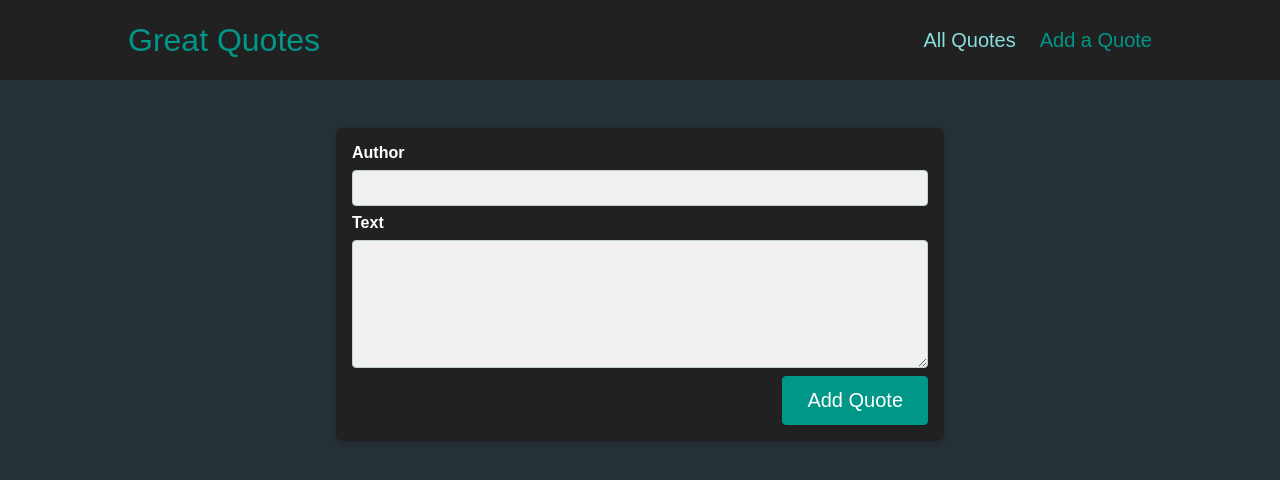
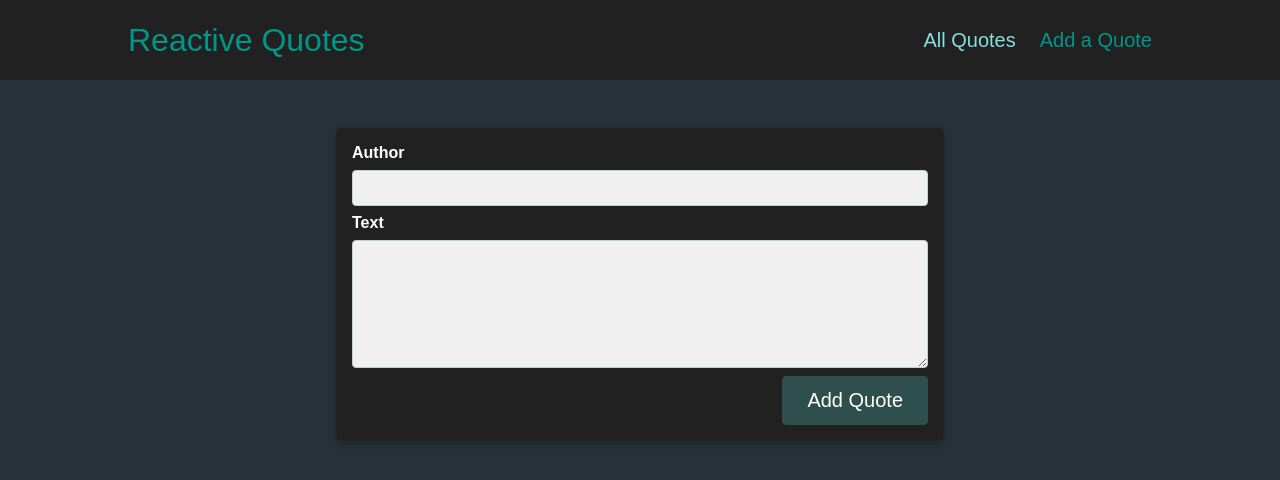
Before and after one commit to jorkufrbg/Reactive-Proverbs, a React (Create React App) app: page /new-quote in a window 1280 px wide. Shown: the top 480 px of the page. Built offline with nearby package versions, Linux system fonts and the light colour scheme.

Commit message:
Readme and some CSS changes

```diff
--- a/src/components/layout/MainNavigation.js
+++ b/src/components/layout/MainNavigation.js
@@ -5,7 +5,7 @@ import classes from "./MainNavigation.module.css";
 const MainNavigation = () => {
   return (
     <header className={classes.header}>
-      <div className={classes.logo}>Great Quotes</div>
+      <div className={classes.logo}>Reactive Quotes</div>
       <nav className={classes.nav}>
         <ul>
           <li>
--- a/src/components/quotes/HighlightedQuote.module.css
+++ b/src/components/quotes/HighlightedQuote.module.css
@@ -9,12 +9,12 @@
 }
 
 .quote p {
-  font-size: 2.5rem;
+  font-size: 2rem;
 }
 
 .quote figcaption {
   font-style: italic;
-  font-size: 1.5rem;
+  font-size: 1.3rem;
   text-align: right;
   color: #a1e0e0;
 }
--- a/src/components/quotes/QuoteItem.module.css
+++ b/src/components/quotes/QuoteItem.module.css
@@ -1,12 +1,13 @@
 .item {
   margin: 1rem 0;
-    padding: 1rem;
+  padding: 1.5rem;
   display: flex;
   justify-content: space-between;
-    align-items: flex-end;
+  align-items: center;
   box-shadow: 0 2px 4px rgba(0, 0, 0, 0.2);
   border-radius: 6px;
   background-color: #212121;
+  min-height: 115px;
 }
 
 .item:last-of-type {
@@ -22,7 +23,7 @@
 .item blockquote {
   margin: 0;
   text-align: left;
-    font-size: 1.2rem;
+  font-size: 1.1rem;
   color: #b0bec5;
 }
 
--- a/src/index.css
+++ b/src/index.css
@@ -8,6 +8,9 @@ body {
   background-color: #263238;
 }
 
+button {
+  transition: all ease 0.5s;
+}
 .centered {
   margin: 3rem auto;
   text-align: center;
@@ -24,12 +27,15 @@ body {
 
 .btn {
   text-decoration: none;
-    background-color: #009688;
+  /* background-color: #009688; */
+  background-color: #2f4f4f;
   color: white;
   border-radius: 4px;
   padding: 0.75rem 1.5rem;
-    border: 1px solid #009688;
+  /* border: 1px solid #009688; */
+  border: 1px solid #2f4f4f;
   cursor: pointer;
+  transition: all ease 0.5s;
 }
 
 .btn:hover,
```
Also changed, not shown: src/components/layout/MainNavigation.module.css (indentation only), 32 other files (tests, documents, lock files or other folders). Lines whose indentation alone changed are shown as unchanged.
